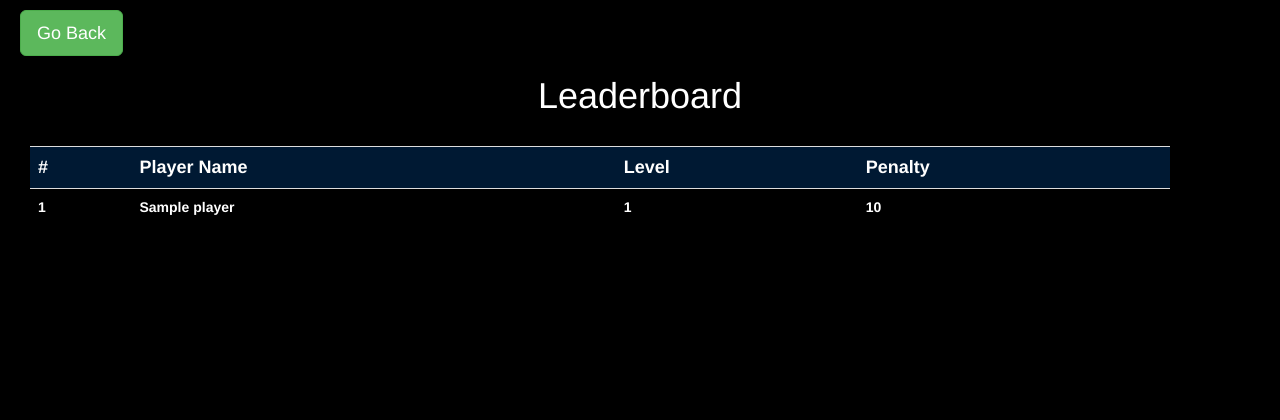
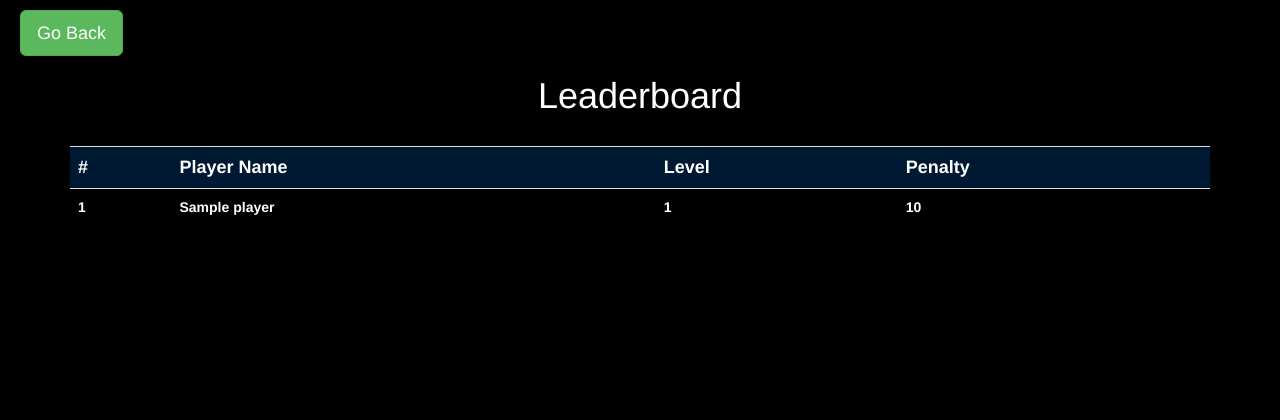
Before and after one commit to harshith331/mindersnatch, a Django app: page /leaderboard in a window 1280 px wide. Shown: the top 420 px of the page. Run offline with Django 3.2, Linux system fonts and the light colour scheme; tables that the repository leaves empty hold one stand-in row (values such as "Sample post"); some libraries are stand-ins or nearby versions.

Commit message:
lboard fixed

```diff
--- a/templates/lboard.html
+++ b/templates/lboard.html
@@ -19,11 +19,11 @@
         <a href="/"><button type="button" class="btn btn-success btn-lg " style="margin-top:10px;margin-left: 20px;">Go Back</button></a>
         <h1 class="text-center" style="color: white;text-align: center;">Leaderboard</h1>
         <br>
-            <div class="col-lg-8 col-lg-offset-2" style="margin:auto">
+            <div class="col-lg-8 col-lg-offset-2" style="margin:auto;width: 100%;height: 100%;">
             {% if players %}
             <div class="container" style="margin: auto;">
                 <div style="border: none;" class="table-responsive">
-                <table  class="table table-hover table-striped"  style="font-weight:bold;box-shadow: 0px 0px 8px #000;margin: auto;">
+                <table  class="table  "  style="font-weight:bold;box-shadow: 0px 0px 8px #000;margin: auto;">
                     <tr style="background-color:#001933; color:#fff; font-size:18px">
                         <th>#</th><th >Player Name</th><th>Level</th><th>Penalty</th>
                     </tr>
```
